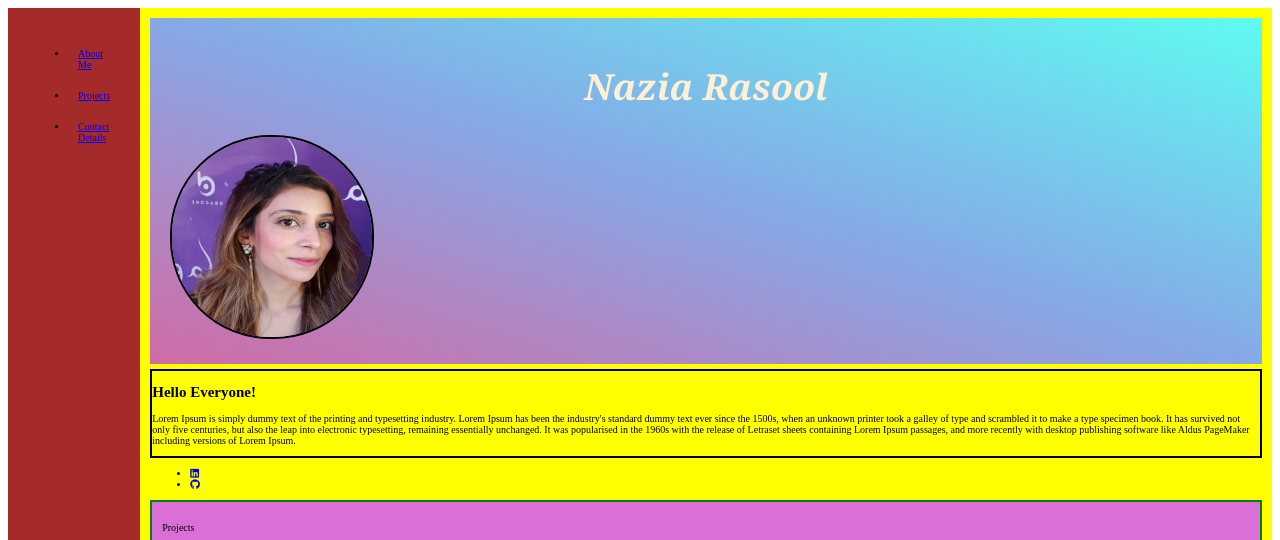
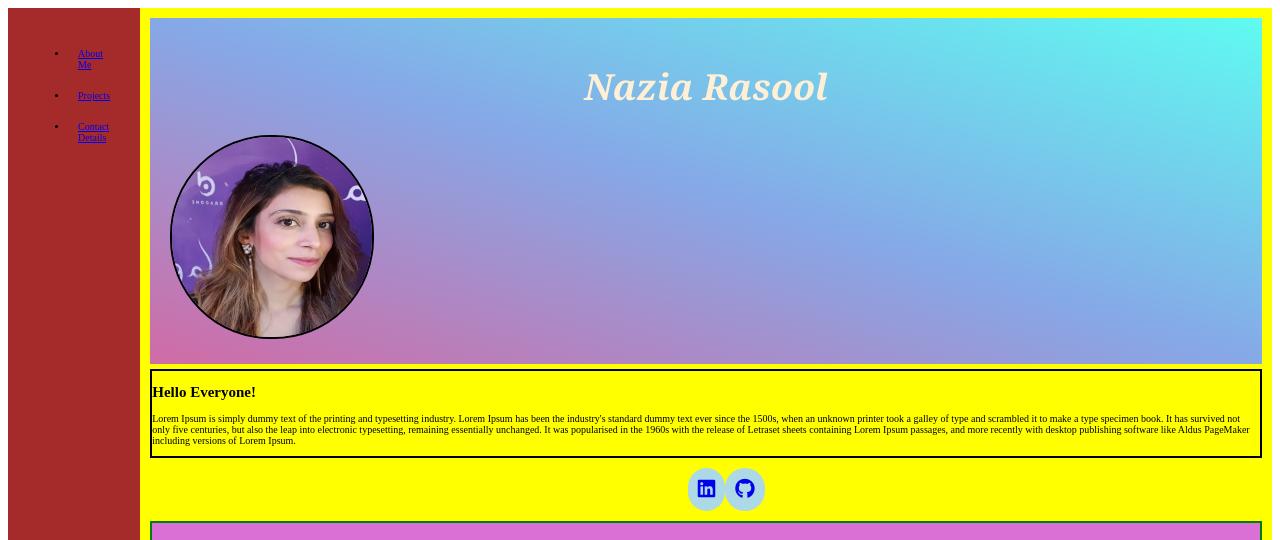
Before and after one commit to Nrasool21/Portfolio, a plain HTML site: page index.html in a window 1280 px wide. Shown: the top 540 px of the page. Drawn offline with Linux system fonts and the light colour scheme; grey boxes are pictures that could not be loaded.

Commit message:
styled contact icons with pseudo class

```diff
--- a/assets/css/style.css
+++ b/assets/css/style.css
@@ -6,19 +6,23 @@ html {
 .container {
   background-color: aqua;
   display: flex;
-  height: 100vh;
+  height: 100%;
+
 }
 
 .navbar {
   background-color: brown;
   padding: 20px;
   height: 100vh;
+
 }
+
 
 .content {
   background-color: yellow;
   padding: 10px;
   flex-grow: 1;
+
 }
 
 .header {
@@ -61,6 +65,37 @@ html {
   margin-bottom: 5px;
 }
 
+.contact ul li{
+
+    display: inline-block;
+    background-color: lightblue;
+    padding: 10px;
+    border-radius: 100px;
+
+}
+
+.contact ul{
+
+justify-content: center;
+    display: flex;
+    cursor: pointer;
+
+}
+
+.contact ul li a{
+
+    font-size: 20px;
+    margin: 0px,60px;
+
+}
+
+.contact ul li:hover{
+
+background-color: royalblue;
+font-size: 15px;
+
+}
+
 .projects {
   border: 2px solid green;
   background-color: orchid;
```
